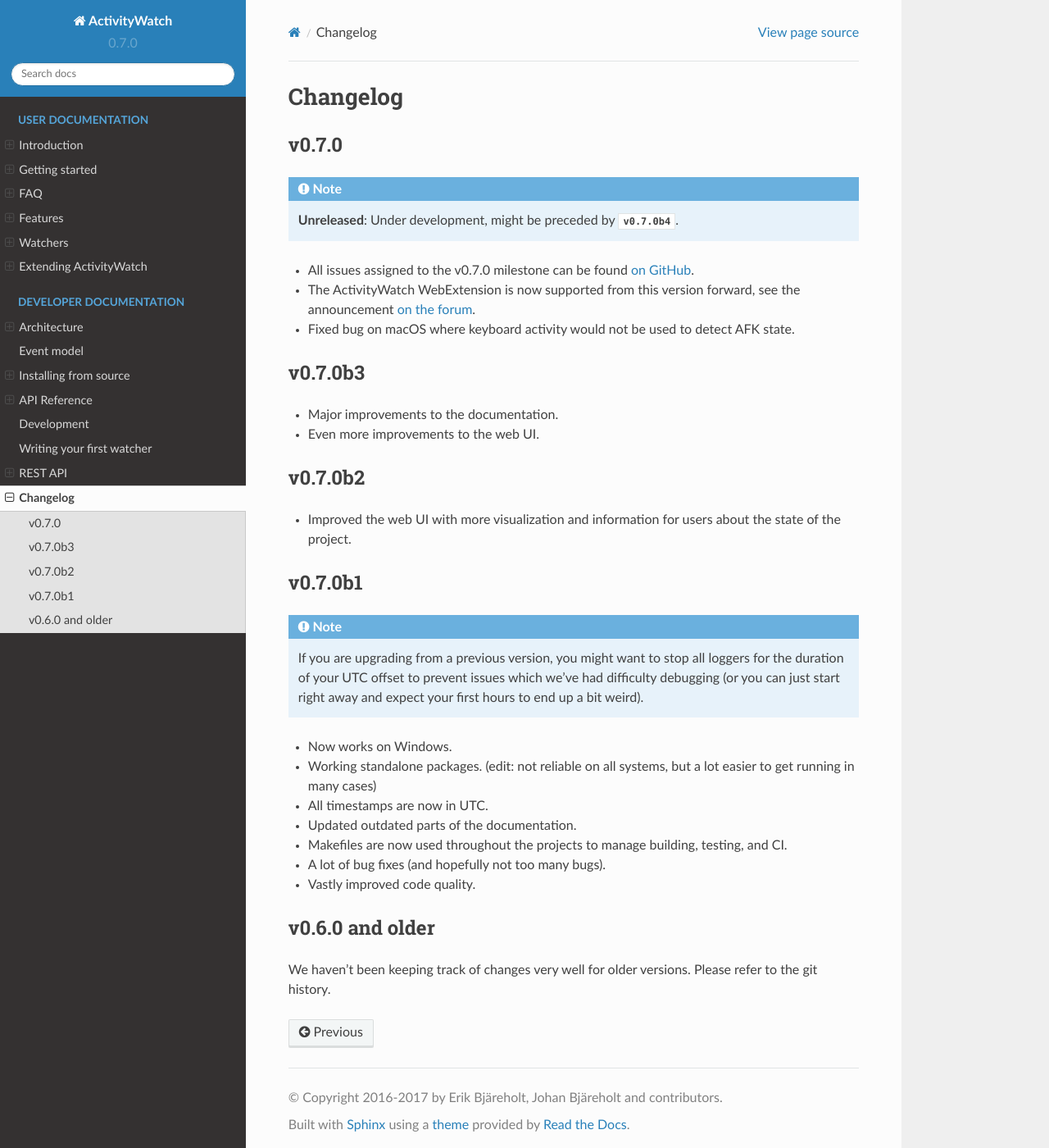
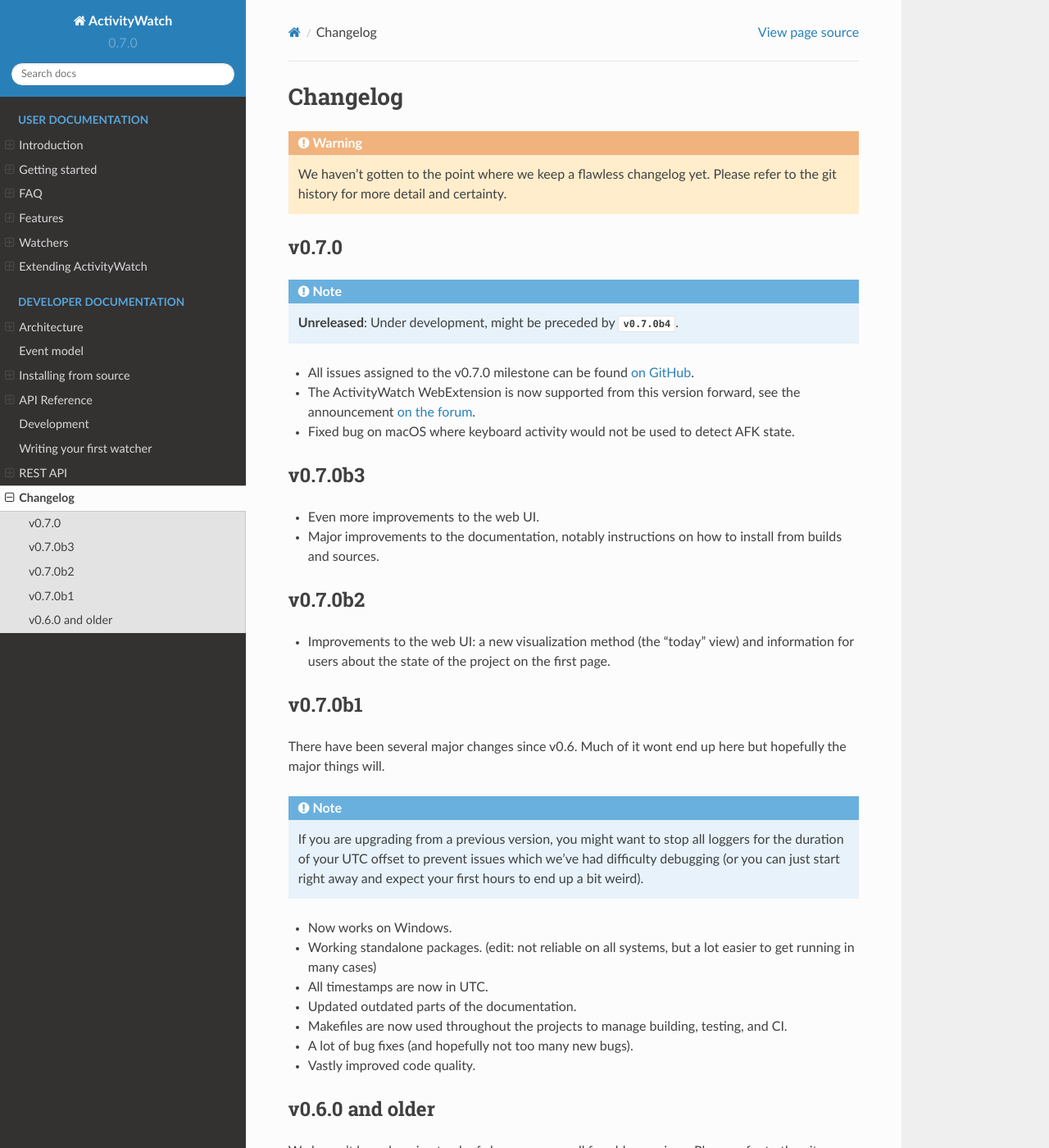
Before and after one commit to ActivityWatch/activitywatch, a Sphinx documentation site: the page built from docs/changelog.rst, in a window 1280 px wide and 1400 px high. Shown: the whole window at 82% size. Built offline with Sphinx 7.4.7 and the Read the Docs theme 2.0.0, drawn with Linux system fonts in a browser that asks for light colours.

Commit message:
minor improvements to changelog

```diff
--- a/docs/changelog.rst
+++ b/docs/changelog.rst
@@ -1,6 +1,9 @@
 =========
 Changelog
 =========
+
+.. warning::
+    We haven't gotten to the point where we keep a flawless changelog yet. Please refer to the git history for more detail and certainty.
 
 v0.7.0
 ------
@@ -15,16 +18,18 @@
 v0.7.0b3
 --------
 
-- Major improvements to the documentation.
 - Even more improvements to the web UI.
+- Major improvements to the documentation, notably instructions on how to install from builds and sources.
 
 v0.7.0b2
 --------
 
-- Improved the web UI with more visualization and information for users about the state of the project.
+- Improvements to the web UI: a new visualization method (the "today" view) and information for users about the state of the project on the first page.
 
 v0.7.0b1
 --------
+
+There have been several major changes since v0.6. Much of it wont end up here but hopefully the major things will.
 
 .. note::
     If you are upgrading from a previous version, you might want to stop all loggers for the duration of your UTC offset to prevent issues which we've had difficulty debugging (or you can just start right away and expect your first hours to end up a bit weird).
@@ -34,7 +39,7 @@
 - All timestamps are now in UTC.
 - Updated outdated parts of the documentation.
 - Makefiles are now used throughout the projects to manage building, testing, and CI.
-- A lot of bug fixes (and hopefully not too many bugs).
+- A lot of bug fixes (and hopefully not too many new bugs).
 - Vastly improved code quality.
 
 v0.6.0 and older
```
